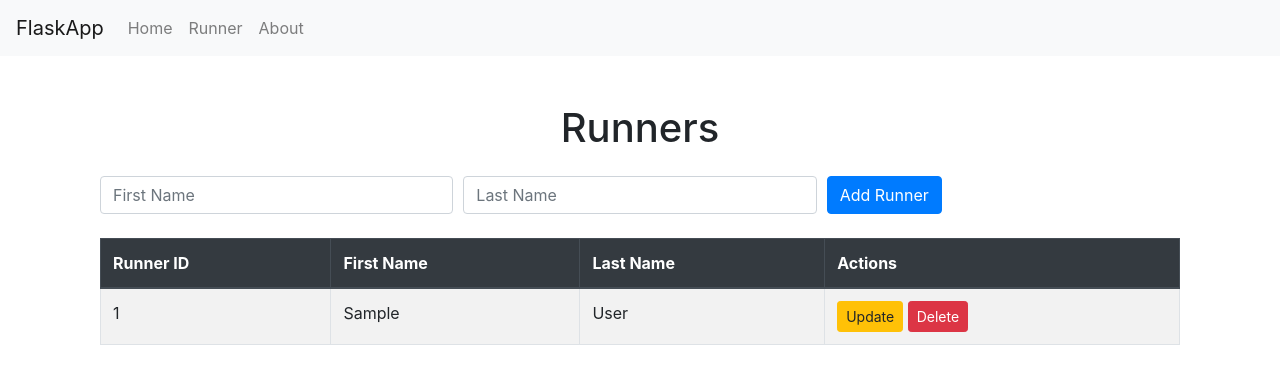
After one commit to billythekid88/Demo4, a Flask app: page /runner in a window 1280 px wide. The commit adds this page. Shown: the top 384 px of the page. Run offline with Flask 3, Linux system fonts and the light colour scheme; tables that the repository leaves empty or names only in its code hold one stand-in row (values such as "Sample post"); data that the repository does not hold is empty; some libraries are stand-ins or nearby versions.

Commit message:
sending to git

```diff
--- a/app/templates/base.html
+++ b/app/templates/base.html
@@ -4,22 +4,10 @@
     <meta charset="UTF-8">
     <title>Flask Example</title>
     <link href="https://stackpath.bootstrapcdn.com/bootstrap/4.5.2/css/bootstrap.min.css" rel="stylesheet">
-    <style>
-        body {
-            background-color: #1a1a1a; /* Darker background color */
-            color: #ffffff; /* Set text color to white for better contrast */
-        }
-        .navbar-custom {
-            background-color: #ff8c00; /* Orange tint for navbar */
-        }
-        .navbar-custom .nav-link {
-            color: #ffffff; /* Set nav link color to white */
-        }
-    </style>
 </head>
 <body>
-<nav class="navbar navbar-expand-lg navbar-custom">
-    <a class="navbar-brand" href="#">Pet Shop</a>
+<nav class="navbar navbar-expand-lg navbar-light bg-light">
+    <a class="navbar-brand" href="#">FlaskApp</a>
     <button class="navbar-toggler" type="button" data-toggle="collapse" data-target="#navbarNav" aria-controls="navbarNav" aria-expanded="false" aria-label="Toggle navigation">
         <span class="navbar-toggler-icon"></span>
     </button>
@@ -29,19 +17,10 @@
                 <a class="nav-link" href="{{ url_for('index') }}">Home</a>
             </li>
             <li class="nav-item">
-                <a class="nav-link" href="{{ url_for('training') }}">Training</a>
+                <a class="nav-link" href="{{ url_for('runners.runner') }}">Runner</a>
             </li>
             <li class="nav-item">
-                <a class="nav-link" href="{{ url_for('toys') }}">Toys</a>
-            </li>
-            <li class="nav-item">
-                <a class="nav-link" href="{{ url_for('beds') }}">Beds</a>
-            </li>
-            <li class="nav-item">
-                <a class="nav-link" href="{{ url_for('food') }}">Food</a>
-            </li>
-            <li class="nav-item">
-                <a class="nav-link" href="{{ url_for('adopt') }}">Adopt</a>
+                <a class="nav-link" href="{{ url_for('about') }}">About</a>
             </li>
         </ul>
     </div>
--- /dev/null
+++ b/app/templates/runners.html
@@ -0,0 +1,53 @@
+{% extends "base.html" %}
+
+{% block content %}
+
+<div class="container mt-5">
+    <h1 class="text-center mb-4">Runners</h1>
+
+    <!-- Form to add a new runner -->
+    <form method="POST" action="{{ url_for('runners.runner') }}" class="mb-4">
+        <div class="form-row">
+            <div class="col">
+                <input type="text" class="form-control" name="first_name" placeholder="First Name" required>
+            </div>
+            <div class="col">
+                <input type="text" class="form-control" name="last_name" placeholder="Last Name" required>
+            </div>
+            <div class="col">
+                <button type="submit" class="btn btn-primary">Add Runner</button>
+            </div>
+        </div>
+    </form>
+
+    <!-- Table to display all runners -->
+    <table class="table table-striped table-bordered">
+        <thead class="thead-dark">
+            <tr>
+                <th scope="col">Runner ID</th>
+                <th scope="col">First Name</th>
+                <th scope="col">Last Name</th>
+                <th scope="col">Actions</th>
+            </tr>
+        </thead>
+        <tbody>
+            {% for runner in all_runners %}
+            <tr>
+                <td>{{ runner.runner_id }}</td>
+                <td>{{ runner.first_name }}</td>
+                <td>{{ runner.last_name }}</td>
+                <td>
+                    <!-- Update button -->
+                    <a href="{{ url_for('runners.update_runner', runner_id=runner.runner_id) }}" class="btn btn-warning btn-sm">Update</a>
+                    <!-- Delete button -->
+                    <form action="{{ url_for('runners.delete_runner', runner_id=runner.runner_id) }}" method="POST" style="display:inline;">
+                        <button type="submit" class="btn btn-danger btn-sm" onclick="return confirm('Are you sure you want to delete this runner?');">Delete</button>
+                    </form>
+                </td>
+            </tr>
+            {% endfor %}
+        </tbody>
+    </table>
+</div>
+
+{% endblock %}
```
Also changed, not shown: app/templates/about.html (added, +8 -0 lines), app/templates/index.html (+4 -6 lines), app/templates/update_runner.html (added, +23 -0 lines), app/static/assets/IMG_2302.JPG (added), app/static/assets/IMG_4269.jpeg (deleted).
